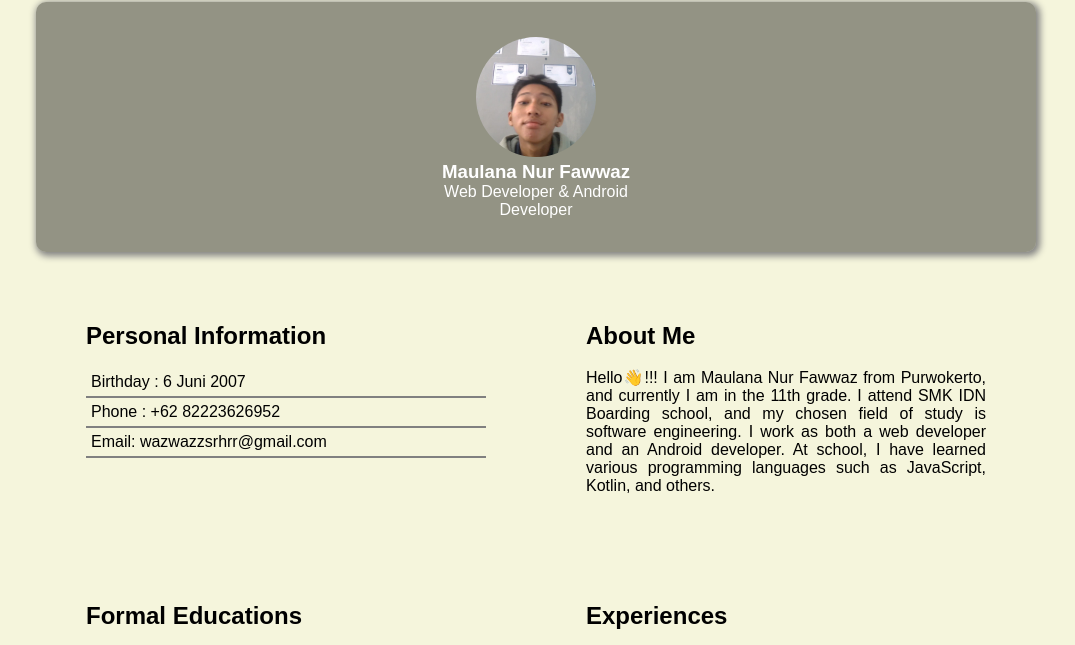
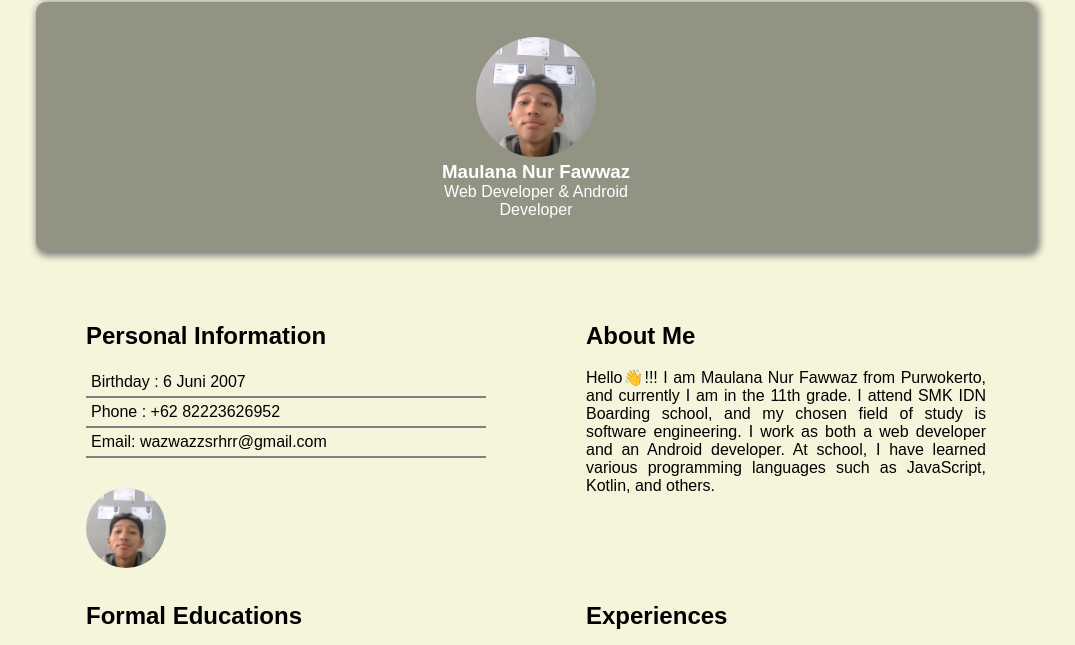
Before and after one commit to Fawwaz129/Dicoding-Submission, a plain HTML site: page index.html in a window 1280 px wide. Shown: the part 91-736 px from the top of the page, without its empty margins (104-1179 px from the left). Drawn offline with Linux system fonts and the light colour scheme.

Commit message:
add image inside element aside

```diff
--- a/index.html
+++ b/index.html
@@ -21,12 +21,13 @@
         <main>
         <aside class="box_dua">
             <div class="isi_box_dua">
-                <div class="box_dua_isi">
+                <aside class="box_dua_isi">
                     <h2>Personal Information</h2><br>
                     <p class="info_box_dua">Birthday : 6 Juni 2007</p>
                     <p class="info_box_dua">Phone : +62 82223626952</p>
                     <p class="info_box_dua">Email: wazwazzsrhrr@gmail.com</p>
-                </div>
+                    <img style="width: 80px; margin-top: 30px; border-radius: 100%;" src="assets/image/profile.jpg" alt="">
+                </aside>
                 <article style="margin-bottom: 60px;" class="box_dua_isi">
                     <h2>About Me</h2><br>
                     <p class="about_box_dua">Hello👋!!! I am Maulana Nur Fawwaz from Purwokerto, and currently I am in the 11th grade. I attend SMK IDN Boarding school, and my chosen field of study is software engineering. I work as both a web developer and an Android developer. At school, I have learned various programming languages such as JavaScript, Kotlin, and others.</p>
```
